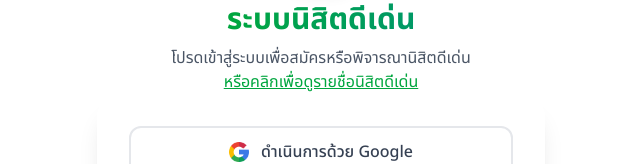
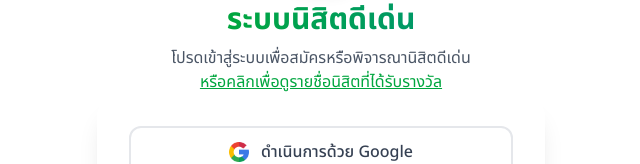
Before and after one commit to thg1rb/p2-final-project-hbd-feel, a SvelteKit app: page /login in a window 1280 px wide. Shown: the part 150-314 px from the top of the page, without its empty margins (319-959 px from the left). Built offline with nearby package versions, Linux system fonts and the light colour scheme; no server answers.

Commit message:
fix(award-result): open award result page in new tab

```diff
--- a/src/routes/login/+page.svelte
+++ b/src/routes/login/+page.svelte
@@ -39,7 +39,7 @@
                 <span class="text-transparent bg-clip-text bg-gradient-to-r from-green-600 to-emerald-600">ระบบนิสิตดีเด่น</span>
             </h1>
             <p class="text-gray-600">โปรดเข้าสู่ระบบเพื่อสมัครหรือพิจารณานิสิตดีเด่น</p>
-            <a href="/award-result" class="text-green-600 underline">หรือคลิกเพื่อดูรายชื่อนิสิตดีเด่น</a>
+            <a href="/award-result" class="text-green-600 underline" target="_blank">หรือคลิกเพื่อดูรายชื่อนิสิตที่ได้รับรางวัล</a>
         </div>
 
         <!-- Login Card -->
```
